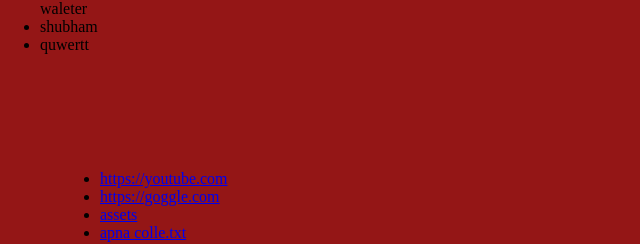
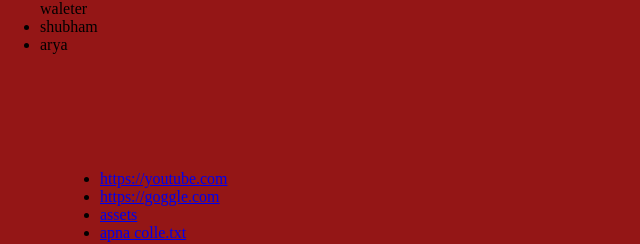
Before and after one commit to Shubham-Rasal/practice, a plain HTML site: page practice/index.html in a window 1280 px wide. Shown: the top 244 px of the page, 0-640 px from the left. Drawn offline with Linux system fonts and the light colour scheme.

Commit message:
new names

```diff
--- a/practice/index.html
+++ b/practice/index.html
@@ -14,7 +14,7 @@
    <ul  class="listing" >
    </li>waleter</li>
    <li>shubham</li>
-   <li>quwertt</li>
+   <li>arya</li>
 </ul>
 <ul id="linkcheck">
     <li ><a href="https://youtube.com">https://youtube.com</a></li>
```
